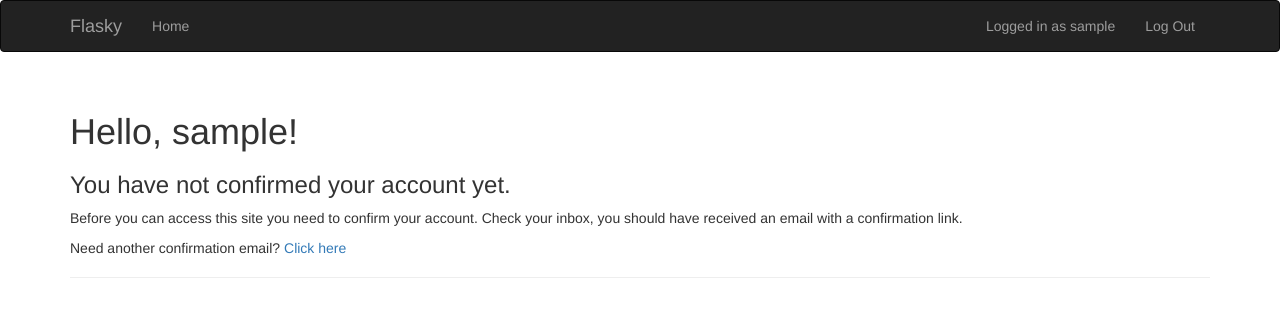
After one commit to MarcinMazuro/flask_blogging_app, a Flask app: page /auth/unconfirmed in a window 1280 px wide. The commit adds this page. Shown: the top 317 px of the page. Run offline with Flask 3, Linux system fonts and the light colour scheme; the visitor is signed in with stand-in values (Sample User, id 1); parts of the project's set-up code (start-up, migrations or seed data) failed here and were passed over; some libraries are stand-ins or nearby versions.

Commit message:
add roles

```diff
--- a/app/auth/views.py
+++ b/app/auth/views.py
@@ -1,8 +1,10 @@
 from . import auth
 from flask import render_template, redirect, url_for, flash, request
-from flask_login import login_user, logout_user, login_required
+from flask_login import login_user, logout_user, login_required, current_user
 from ..models import User
-from .forms import LoginForm
+from .forms import LoginForm, RegistrationForm
+from .. import db
+from ..email import send_email
 
 @auth.route('/login', methods=['GET', 'POST'])
 def login():
@@ -21,3 +23,54 @@ def logout():
     logout_user()
     flash('You have been logged out.')
     return redirect(url_for('main.index'))
+
+@auth.route('/register', methods=['GET', 'POST'])
+def register():
+    form = RegistrationForm()
+    if form.validate_on_submit():
+        user = User(email=form.email.data,
+                    username=form.username.data,
+                    password=form.password.data)
+        db.session.add(user)
+        db.session.commit()
+        token = user.generate_confirmation_token()
+        send_email(user.email, 'Confirm Your Account',
+                   'auth/email/confirm', user=user, token=token)
+        flash('A confirmation email has been sent to you by email.')
+        return redirect(url_for('main.index'))
+    return render_template('auth/register.html', form=form)
+
+@auth.route('/confirm/<token>')
+@login_required
+def confirm(token):
+    if current_user.confirmed:
+        return redirect(url_for('main.index'))
+    if current_user.confirm(token):
+        db.session.commit()  # Dodane commit aby zapewnić zapisanie zmian w bazie
+        flash('You have confirmed your account. Thanks!')
+    else:
+        flash('The confirmation link is invalid or has expired.')
+    return redirect(url_for('main.index'))
+
+@auth.before_app_request
+def before_request():
+    if current_user.is_authenticated \
+            and not current_user.confirmed \
+            and request.blueprint != 'auth' \
+            and request.endpoint != 'static':
+        return redirect(url_for('auth.unconfirmed'))
+
+@auth.route('/unconfirmed')
+def unconfirmed():
+    if current_user.is_anonymous or current_user.confirmed:
+        return redirect(url_for('main.index'))
+    return render_template('auth/unconfirmed.html')
+
+@auth.route('/confirm')
+@login_required
+def resend_confirmation():
+    token = current_user.generate_confirmation_token()
+    send_email(current_user.email, 'Confirm Your Account',
+               'auth/email/confirm', user=current_user, token=token)
+    flash('A new confirmation email has been sent to you by email.')
+    return redirect(url_for('main.index'))
--- a/app/models.py
+++ b/app/models.py
@@ -1,16 +1,75 @@
+from flask import current_app
 from werkzeug.security import generate_password_hash, check_password_hash
-from flask_login import UserMixin
+from flask_login import UserMixin, AnnonymousUserMixin
+from itsdangerous import URLSafeTimedSerializer as Serializer
 from . import db, login_manager
+
+
+class Permission:
+    FOLLOW = 1
+    COMMENT = 2
+    WRITE = 4
+    MODERATE = 8
+    ADMIN = 16
+
 
 class Role(db.Model):
     __tablename__ = 'roles'
     id = db.Column(db.Integer, primary_key=True)
     name = db.Column(db.String(64), unique=True)
+    default = db.Column(db.Boolean, default=False, index=True)
+    permissions = db.Column(db.Integer)
     users = db.relationship('User', backref='role', lazy='dynamic')
+
+    def __init__(self, **kwargs):
+        super(Role, self).__init__(**kwargs)
+        if self.permissions is None:
+            self.permissions = 0
+
+    def add_permission(self, perm):
+        if not self.has_permission(perm):
+            self.permissions += perm
+
+    def remove_permission(self, perm):
+        if self.has_permission(perm):
+            self.permissions -= perm
+
+    def reset_permissions(self):
+        self.permissions = 0
+
+    def has_permission(self, perm):
+        return self.permissions & perm == perm
+
+    @staticmethod
+    def insert_roles():
+        roles = {
+        'User': [Permission.FOLLOW, Permission.COMMENT, Permission.WRITE],
+        'Moderator': [Permission.FOLLOW, Permission.COMMENT,
+                      Permission.WRITE, Permission.MODERATE],
+        'Administrator': [Permission.FOLLOW, Permission.COMMENT,
+                          Permission.WRITE, Permission.MODERATE,
+                          Permission.ADMIN],
+        }
+        default_role = 'User'
+        for r in roles:
+            role = Role.query.filter_by(name=r).first()
+            if role is None:
+                role = Role(name=r)
+            role.reset_permissions()
+            for perm in roles[r]:
+                role.add_permission(perm)
+            role.default = (role.name == default_role)
+            db.session.add(role)
+        db.session.commit()
 
     def __repr__(self):
         return f'<Role {self.name}>'
 
+
+
+@login_manager.user_loader
+def load_user(user_id):
+    return User.query.get(int(user_id))
 
 class User(UserMixin, db.Model):
     __tablename__ = 'users'
@@ -19,6 +78,15 @@ class User(UserMixin, db.Model):
     username = db.Column(db.String(64), unique=True, index=True)
     role_id = db.Column(db.Integer, db.ForeignKey('roles.id'))
     password_hash = db.Column(db.String(128))
+    confirmed = db.Column(db.Boolean, default=False)
+
+    def __init__(self, **kwargs):
+        super(User, self).__init__(**kwargs)
+        if self.role is None:
+            if self.email == current_app.config.get('FLASKY_ADMIN'):
+                self.role = Role.query.filter_by(name='Administrator').first()
+            if self.role is None:
+                self.role = Role.query.filter_by(default=True).first()
 
     @property
     def password(self):
@@ -31,9 +99,45 @@ class User(UserMixin, db.Model):
     def verify_password(self, password):
         return check_password_hash(self.password_hash, password)
 
-    @login_manager.user_loader
-    def load_user(user_id):
-        return User.query.get(int(user_id))
+    def generate_confirmation_token(self, max_age=3600):
+        s = Serializer(current_app.config['SECRET_KEY'], salt='confirm')
+        return s.dumps({'confirm': self.id})
+
+    def confirm(self, token, max_age=3600):
+        s = Serializer(current_app.config['SECRET_KEY'], salt='confirm')
+        try:
+            # W nowszych wersjach itsdangerous, token może już być stringiem
+            # więc spróbujmy najpierw bez encode
+            try:
+                data = s.loads(token, max_age=max_age)
+            except:
+                # Jeśli to nie zadziała, spróbujmy z encode - dla kompatybilności
+                data = s.loads(token.encode('utf-8'), max_age=max_age)
+        except Exception as e:
+            print(f"Error confirming token: {e}")
+            return False
+        if data.get('confirm') != self.id:
+            return False
+        self.confirmed = True
+        db.session.add(self)
+        db.session.commit()  # Dodano commit aby zapisać zmiany
+        return True
+
+    def can(self, perm):
+        return self.role is not None and self.role.has_permission(perm)
+
+    def is_administrator(self):
+        return self.can(Permission.ADMIN)
 
     def __repr__(self):
         return f'<User {self.username}>'
+
+
+class AnonymousUser(AnnonymousUserMixin):
+    def can(self, permissions):
+        return False
+
+    def is_administrator(self):
+        return False
+
+login_manager.anonymous_user = AnonymousUser
--- /dev/null
+++ b/app/templates/auth/email/confirm.txt
@@ -0,0 +1,5 @@
+Dear {{ user.username }},
+Welcome to Flasky!
+To confirm your account please click on the following link:
+{{ url_for('auth.confirm', token=token, _external=True) }}
+Note: replies to this email address are not monitored.
--- a/app/templates/auth/login.html
+++ b/app/templates/auth/login.html
@@ -9,5 +9,7 @@
 </div>
 <div class="col-md-5">
     {{ wtf.quick_form(form) }}
+    <br>
+    <p>New user? <a href="{{ url_for('auth.register') }}">Click here to register</a>.</p>
 </div>
 {% endblock %}
--- /dev/null
+++ b/app/templates/auth/unconfirmed.html
@@ -0,0 +1,20 @@
+{% extends "base.html" %}
+
+{% block title %}Confirm your account{% endblock %}
+
+{% block page_content %}
+<div class="page-header">
+    <h1>
+        Hello, {{ current_user.username }}!
+    </h1>
+    <h3>You have not confirmed your account yet.</h3>
+    <p>
+        Before you can access this site you need to confirm your account.
+        Check your inbox, you should have received an email with a confirmation link.
+    </p>
+    <p>
+        Need another confirmation email?
+        <a href="{{ url_for('auth.resend_confirmation') }}">Click here</a>
+    </p>
+</div>
+{% endblock %}
--- a/config.py
+++ b/config.py
@@ -2,7 +2,7 @@ import os
 basedir = os.path.abspath(os.path.dirname(__file__))
 
 class Config:
-    SECRET_KEY = os.environ.get('SECRET_KEY') or 'hard to guess string'
+    SECRET_KEY = 'hard to guess string'
     MAIL_SERVER = os.environ.get('MAIL_SERVER', 'smtp.googlemail.com')
     MAIL_PORT = int(os.environ.get('MAIL_PORT', '465'))
     MAIL_USE_SSL = os.environ.get('MAIL_USE_SSL', 'true').lower() \
```
Also changed, not shown: app/auth/forms.py (+22 -1 lines), app/templates/auth/email/confirm.html (added, +7 -0 lines), app/templates/auth/register.html (added, +13 -0 lines), data-dev.sqlite.
